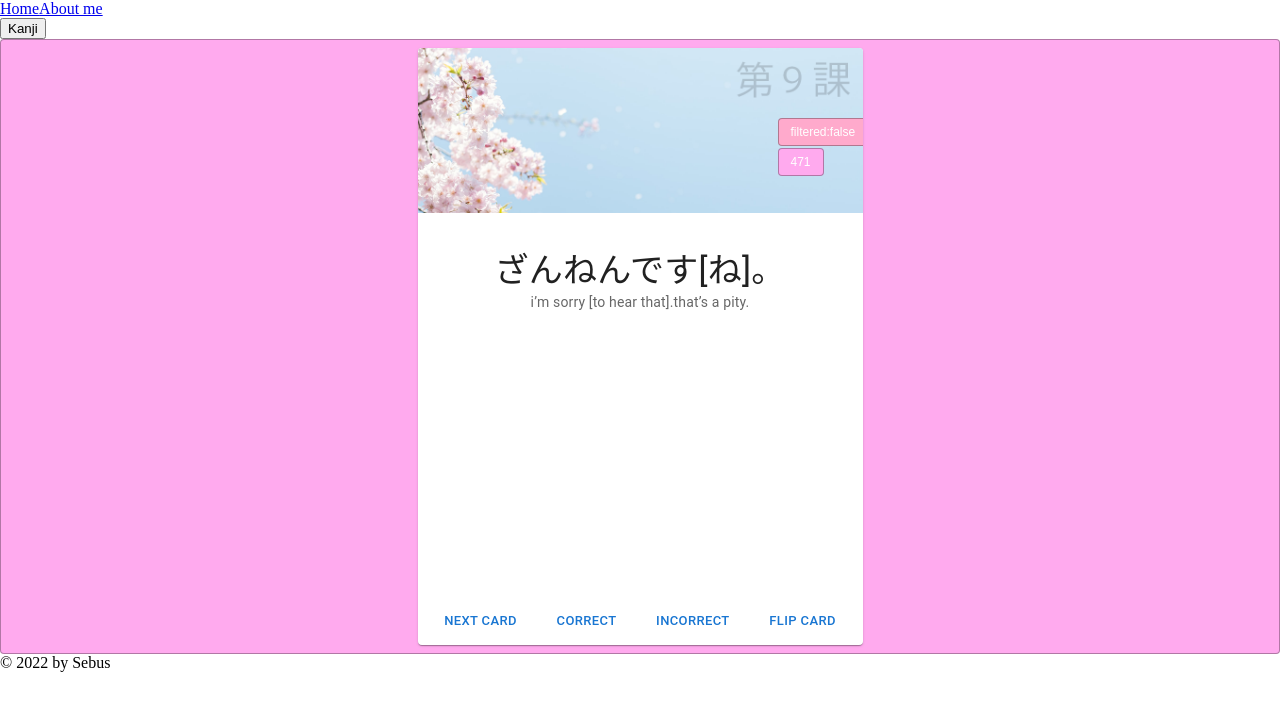
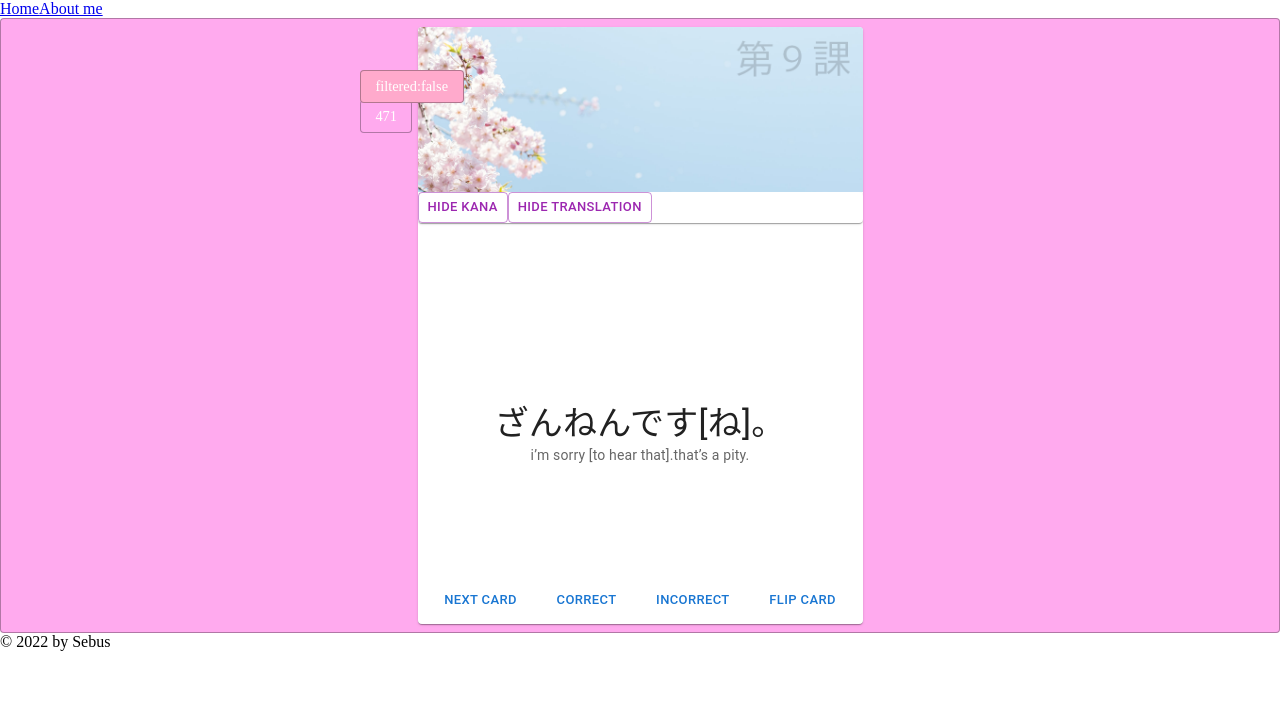
Before and after one commit to sebuzz/nf-capstone, a Next.js app: page / in a window 1280 px wide. Shown: the top 710 px of the page. Built offline with nearby package versions, Linux system fonts and the light colour scheme.

Commit message:
feat: filter menu (still static)

```diff
--- a/package.json
+++ b/package.json
@@ -25,6 +25,7 @@
   "dependencies": {
     "@emotion/react": "^11.7.1",
     "@emotion/styled": "^11.6.0",
+    "@mui/icons-material": "^5.3.1",
     "@mui/material": "^5.3.1",
     "axios": "0.24.0",
     "cheerio": "^1.0.0-rc.10",
--- a/src/ions/store/store.jsx
+++ b/src/ions/store/store.jsx
@@ -29,6 +29,8 @@ const useStore = create(set => ({
 				return {
 					filteredData: kanjiFilter,
 				};
+			} else if (type === "translation") {
+				// do something
 			} else {
 				return {
 					filteredData: clone,
--- a/src/molecules/card-header/index.jsx
+++ b/src/molecules/card-header/index.jsx
@@ -3,6 +3,7 @@ import * as React from "react";
 import useStore from "../../ions/store/store";
 import VocabularyNoHolder from "../../atoms/vocabulary-no-holder";
 import FilteredHolder from "../../atoms/filtered-holder";
+import MenuDrawer from "../menu-drawer";
 
 const CardHeader = ({ ...props }) => {
 	//const currentCard = useStore(state => state.currentCard);
@@ -16,8 +17,12 @@ const CardHeader = ({ ...props }) => {
 				image="/images/flashcard.png"
 				alt={props.lesson}
 			/>
-			<VocabularyNoHolder>{currentCard?.vocabularyNo}</VocabularyNoHolder>
-			<FilteredHolder>{`filtered:${filtered}`}</FilteredHolder>
+
+			<div>
+				<VocabularyNoHolder>{currentCard?.vocabularyNo}</VocabularyNoHolder>
+				<FilteredHolder>{`filtered:${filtered}`}</FilteredHolder>
+			</div>
+			<MenuDrawer />
 		</>
 	);
 };
--- /dev/null
+++ b/src/molecules/menu-drawer/index.jsx
@@ -0,0 +1,44 @@
+import * as React from "react";
+import useStore from "../../ions/store/store";
+
+import Paper from "@mui/material/Paper";
+import Stack from "@mui/material/Stack";
+import { Button } from "@mui/material";
+
+const MenuDrawer = () => {
+	const { toggleFiltered, setFilter } = useStore(store => store);
+	return (
+		<Paper>
+			<Stack direction="row">
+				<div>
+					<Button
+						size="small"
+						variant="outlined"
+						color="secondary"
+						onClick={() => {
+							toggleFiltered();
+							setFilter("kanji");
+						}}
+					>
+						Hide Kana
+					</Button>
+				</div>
+				<div>
+					<Button
+						size="small"
+						variant="outlined"
+						color="secondary"
+						onClick={() => {
+							toggleFiltered();
+							setFilter("translation");
+						}}
+					>
+						Hide Translation
+					</Button>
+				</div>
+			</Stack>
+		</Paper>
+	);
+};
+
+export default MenuDrawer;
--- a/src/organisms/flashcard/index.jsx
+++ b/src/organisms/flashcard/index.jsx
@@ -12,12 +12,12 @@ const Flashcard = ({ ...props }) => {
 		<Div {...props}>
 			<Card sx={{ width: 445 }}>
 				<Paper elevation={20}>
-					<CardActionArea>
-						<Box sx={{ height: 550 }} alignItems="center">
-							<CardHeader {...props} />
+					<Box sx={{ height: 550 }} alignItems="center">
+						<CardHeader {...props} />
+						<CardActionArea sx={{ height: 410 }}>
 							<CardMainArea {...props} />
-						</Box>
-					</CardActionArea>
+						</CardActionArea>
+					</Box>
 					<CardFooter {...props} />
 				</Paper>
 			</Card>
--- a/src/pages/index.jsx
+++ b/src/pages/index.jsx
@@ -10,8 +10,7 @@ const Page = () => {
 	const setCurrentCard = useStore(state => state.setCurrentCard);
 	const currentCard = useStore(state => state.currentCard);
 	const lessonData = useStore(state => state.lessonData);
-	const setFilter = useStore(state => state.setFilter);
-	const toggleFiltered = useStore(state => state.toggleFiltered);
+
 	const setLessonData = useStore(state => state.setLessonData);
 
 	// fetch lesson data once
@@ -34,17 +33,6 @@ const Page = () => {
 
 	return (
 		<Layout>
-			<button
-				type="button"
-				onClick={() => {
-					toggleFiltered();
-					setFilter("kanji");
-					// console.log(filteredData);
-					// console.log("filtered:", filtered);
-				}}
-			>
-				Kanji
-			</button>
 			<Head>
 				<title key="title">KOTOBA</title>
 				<meta key="description" name="description" content="This is my capstone project" />
```
Also changed, not shown: 1 other file (tests, documents, lock files or other folders).
